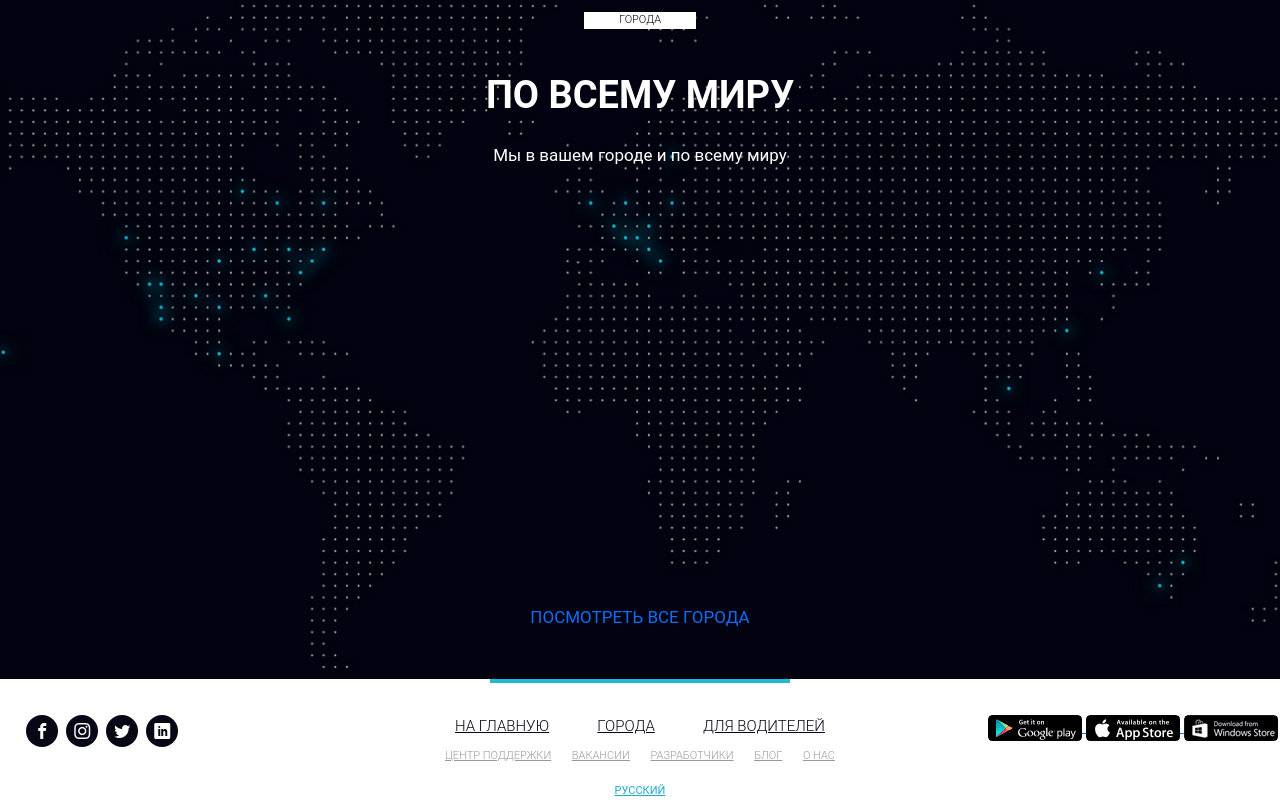
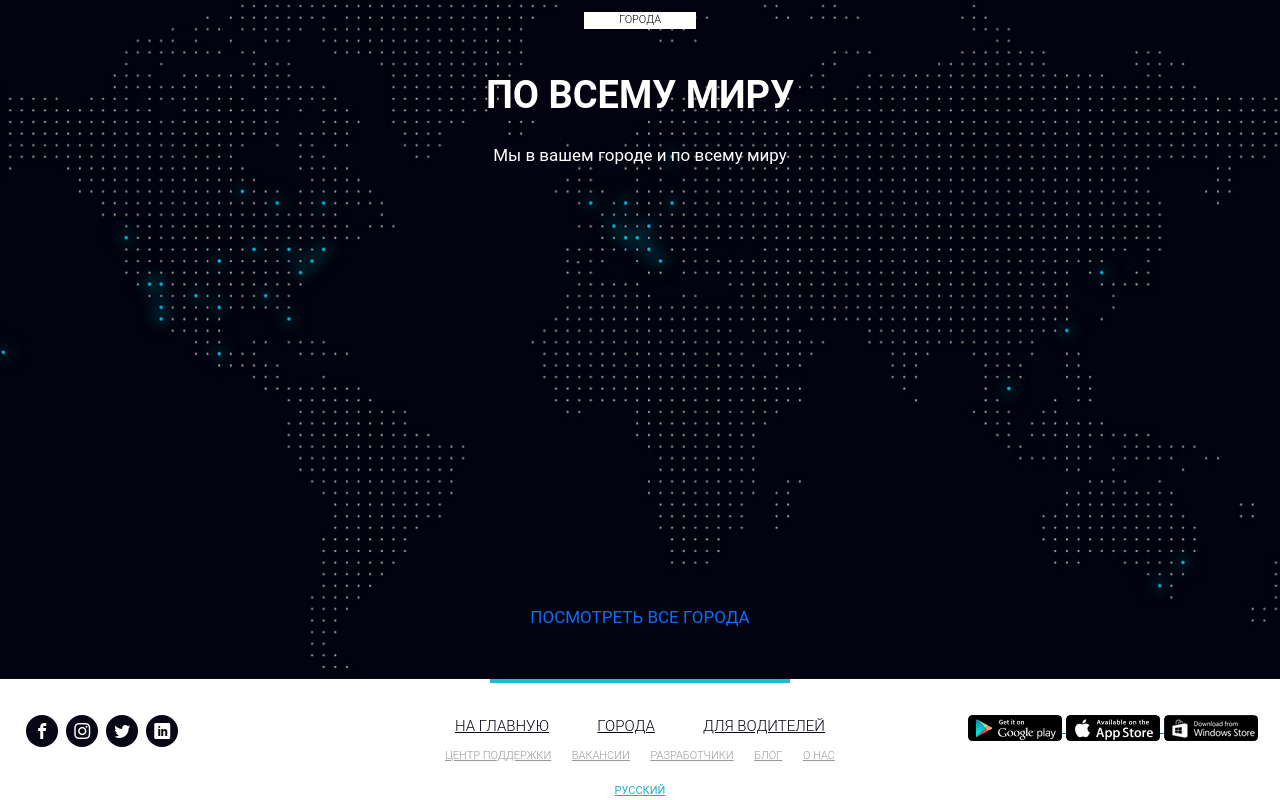
Before and after one commit to DashaIT/project_Uber, a plain HTML site: page src/index.html in a window 1280 px wide. Shown: the part 4773-5573 px from the top of the page. Drawn offline with Linux system fonts and the light colour scheme; files whose address does not match are found by name.

Commit message:
third commit

```diff
--- a/src/sass/_general.sass
+++ b/src/sass/_general.sass
@@ -404,6 +404,8 @@ footer
 			text-decoration-line: none
 			span
 				color: #fff
+	.mobile_store
+		margin-right: 20px
 
 .xs-visible
 	display: none
```
Also changed, not shown: src/css/style.min.css, 1 other file.
